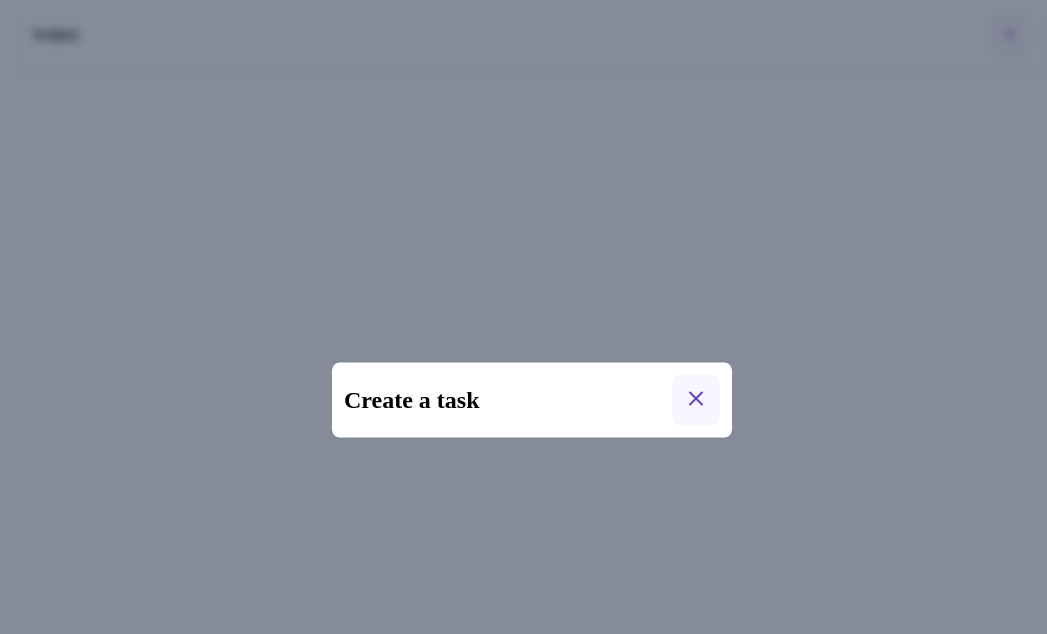
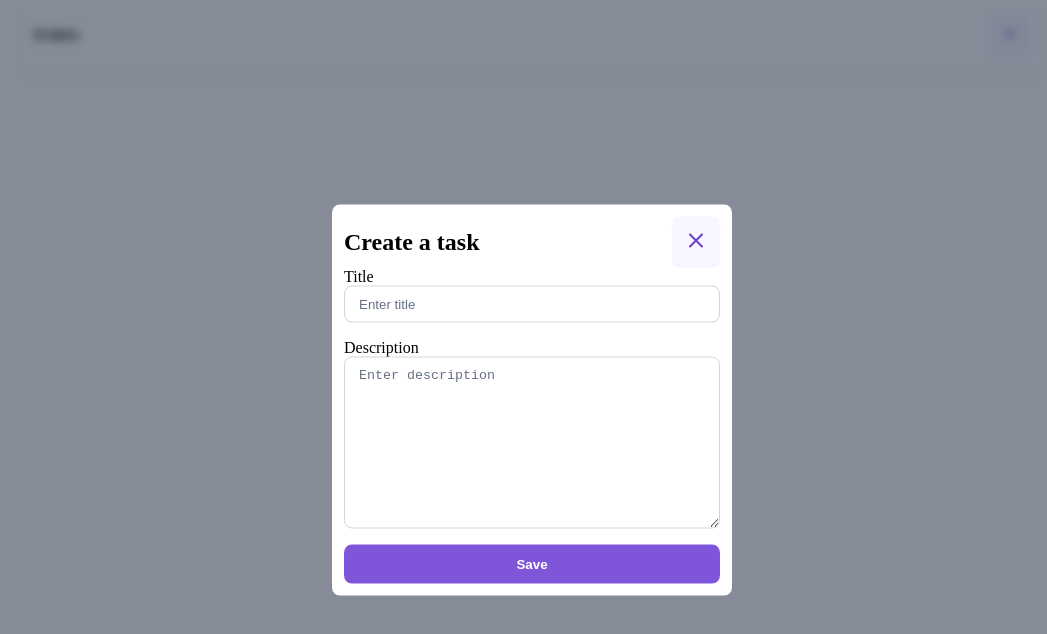
Before and after one commit to shoyo-22/todo, a plain HTML site: page index.html in a window 1280 px wide. Both pictures are taken after a click on the button 1118 px from the left and 35 px from the top of the page. Shown: the whole page, without its empty margins (108-1155 px from the left). Drawn offline with Linux system fonts and the light colour scheme.

Commit message:
Built form for creating a simple task
- without special tags yet

```diff
--- a/index.html
+++ b/index.html
@@ -53,7 +53,31 @@
             </svg>
           </button>
         </header>
-        <section></section>
+        <section>
+          <form>
+            <div class="form-group">
+              <label for="title">Title</label>
+              <input
+                type="text"
+                name="title"
+                id="title"
+                class="input-field"
+                placeholder="Enter title"
+              />
+            </div>
+            <div class="form-group">
+              <label for="description">Description</label>
+              <textarea
+                name="description"
+                id="description"
+                rows="10"
+                class="input-field"
+                placeholder="Enter description"
+              ></textarea>
+            </div>
+            <button class="btn btn-primary" id="saveTaskBtn">Save</button>
+          </form>
+        </section>
       </div>
     </section>
     <script src="./scripts/main.js" defer></script>
--- a/styles/button.css
+++ b/styles/button.css
@@ -4,6 +4,7 @@
   border-radius: 8px;
   background-color: transparent;
   cursor: pointer;
+  font-weight: 600;
 }
 
 .btn-secondary {
@@ -17,3 +18,12 @@
 .btn-secondary > svg > path {
   stroke: var(--primary-700);
 }
+
+.btn-primary {
+  background-color: var(--primary-600);
+  color: #fff;
+}
+
+.btn-primary:hover {
+  background-color: var(--primary-700);
+}
--- /dev/null
+++ b/styles/inputs.css
@@ -0,0 +1,14 @@
+.input-field {
+  background-color: transparent;
+  border: 1px solid var(--gray-300);
+  padding: 10px 14px;
+  border-radius: 8px;
+}
+
+.input-field::-webkit-input-placeholder {
+  color: var(--gray-500);
+}
+
+.input-field:hover::-webkit-input-placeholder {
+  color: var(--gray-900);
+}
--- a/styles/main.css
+++ b/styles/main.css
@@ -2,6 +2,7 @@
 @import url("./header.css");
 @import url("./button.css");
 @import url("./modal.css");
+@import url("./inputs.css");
 
 *,
 *::before,
--- a/styles/modal.css
+++ b/styles/modal.css
@@ -28,3 +28,13 @@
   justify-content: space-between;
   align-items: center;
 }
+
+form,
+form > .form-group {
+  display: flex;
+  flex-direction: column;
+}
+
+form {
+  gap: 1rem;
+}
```
